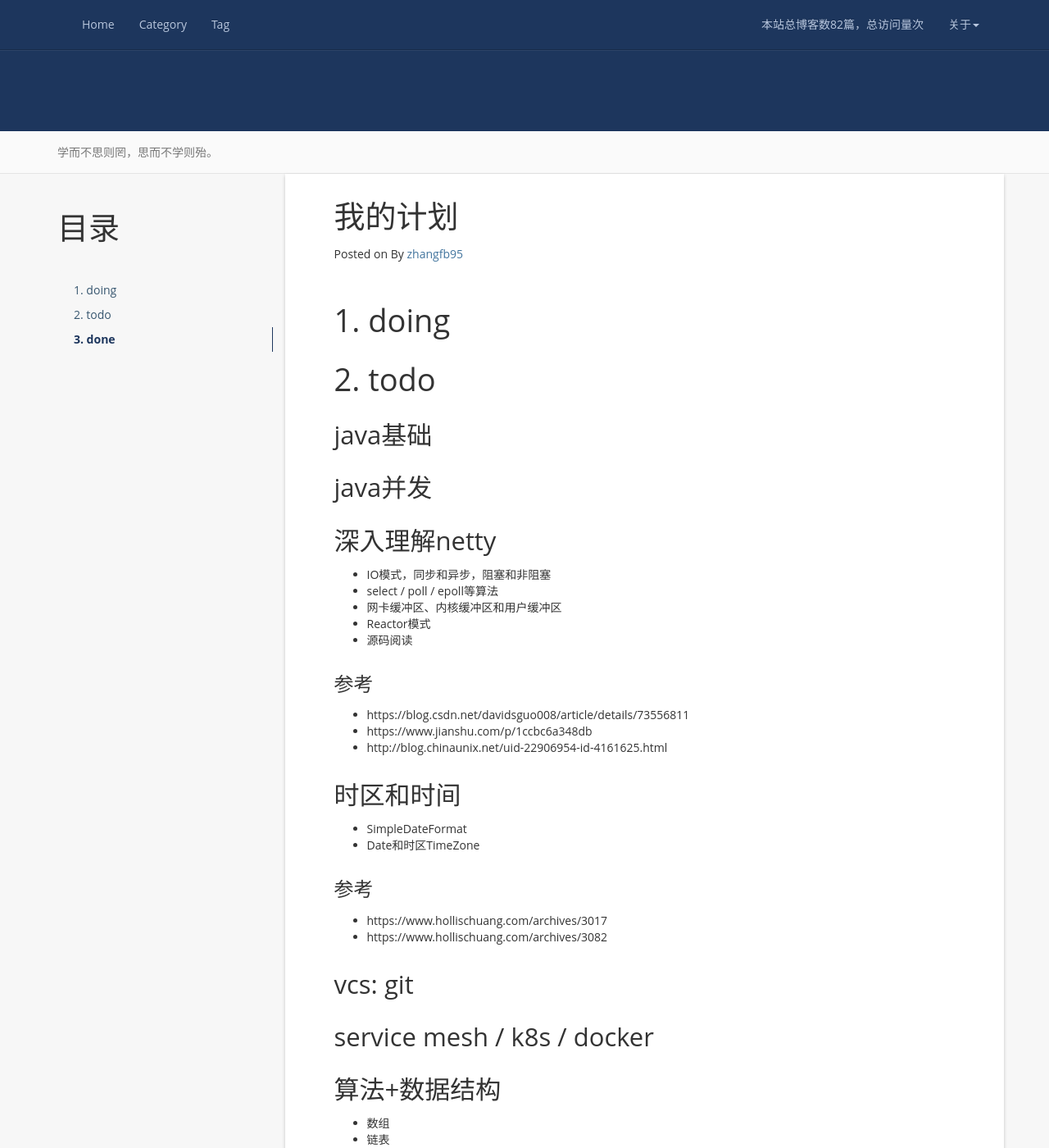
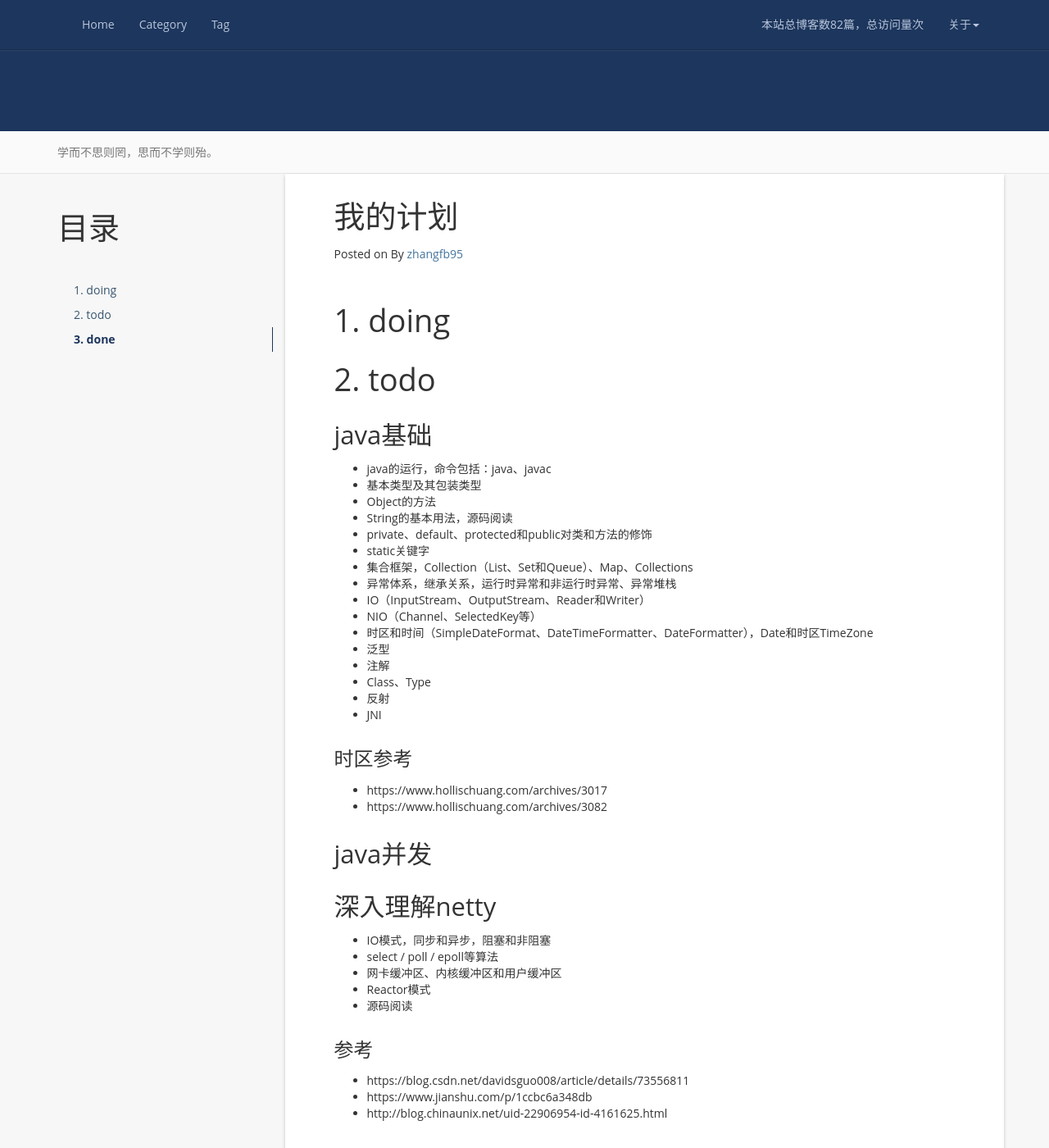
Before and after one commit to zhangfb95/zhangfb95.github.io.bak, a Jekyll site: the page built from plan.md, in a window 1280 px wide and 1400 px high. Shown: the whole window at 82% size. Built offline with Jekyll 4.4.1, drawn with Linux system fonts in a browser that asks for light colours; nearby versions of some CDN libraries; a script that is not in the unit is left out; comment, search, counter and statistics services are not loaded.

Commit message:
增加java基础

```diff
--- a/plan.md
+++ b/plan.md
@@ -12,6 +12,28 @@ permalink: /plan/
 # 2. todo
 
 ## java基础
+
++ java的运行，命令包括：java、javac
++ 基本类型及其包装类型
++ Object的方法
++ String的基本用法，源码阅读
++ private、default、protected和public对类和方法的修饰
++ static关键字
++ 集合框架，Collection（List、Set和Queue）、Map、Collections
++ 异常体系，继承关系，运行时异常和非运行时异常、异常堆栈
++ IO（InputStream、OutputStream、Reader和Writer）
++ NIO（Channel、SelectedKey等）
++ 时区和时间（SimpleDateFormat、DateTimeFormatter、DateFormatter），Date和时区TimeZone
++ 泛型
++ 注解
++ Class、Type
++ 反射
++ JNI
+
+### 时区参考
+
++ https://www.hollischuang.com/archives/3017
++ https://www.hollischuang.com/archives/3082
 
 ## java并发
 
```
Also changed, not shown: other parts of plan.md (+0 -10 lines).
